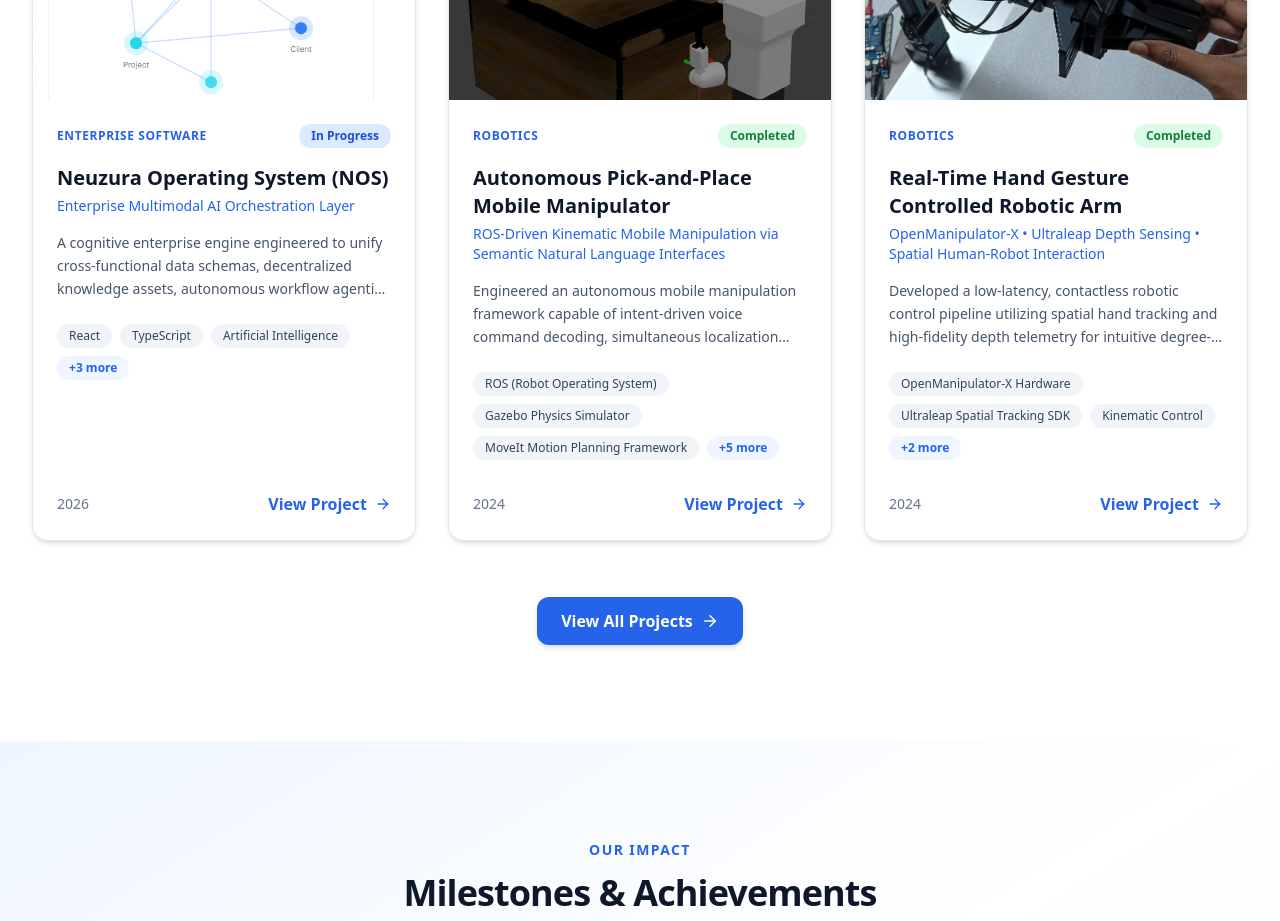
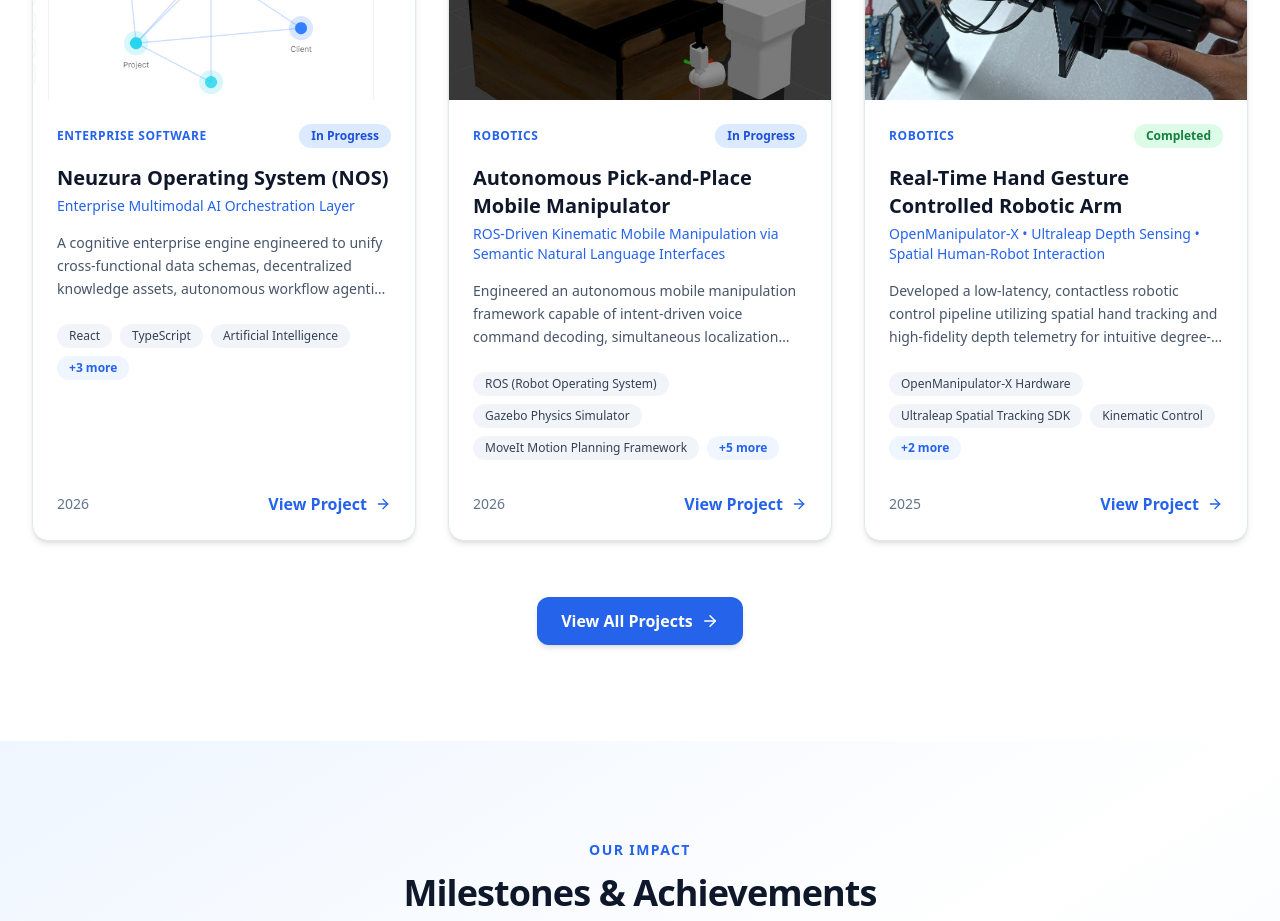
Before and after one commit to Neuzura-Technologies/neuzura-website, a React (Vite) app: page / in a window 1280 px wide. Shown: the part 3660-4581 px from the top of the page. Built offline with nearby package versions, Linux system fonts and the light colour scheme.

Commit message:
Projects

```diff
--- a/src/data/projects.ts
+++ b/src/data/projects.ts
@@ -56,7 +56,7 @@ export const PROJECTS: Project[] = [
 
         category: "Robotics",
 
-        status: "Completed",
+        status: "In Progress",
 
         featured: true,
 
@@ -92,7 +92,7 @@ export const PROJECTS: Project[] = [
 
         linkedin: "https://github.com/Neuzura-Technologies/neuzura-website",
 
-        year: 2024,
+        year: 2026,
     },
 //3
     {
@@ -135,7 +135,7 @@ export const PROJECTS: Project[] = [
         github: "https://github.com/Neuzura-Technologies/neuzura-website",
 
         linkedin: "https://github.com/Neuzura-Technologies/neuzura-website",
-        year: 2024,
+        year: 2025,
     },
 //4
     {
@@ -183,7 +183,7 @@ export const PROJECTS: Project[] = [
 
         linkedin: "https://github.com/Neuzura-Technologies/neuzura-website",
 
-        year: 2024,
+        year: 2025,
     },
 //5
     {
@@ -275,7 +275,7 @@ export const PROJECTS: Project[] = [
 
         linkedin: "https://github.com/Neuzura-Technologies/neuzura-website",
 
-        year: 2023,
+        year: 2024,
     },
 //7
     {
@@ -288,7 +288,7 @@ export const PROJECTS: Project[] = [
 
         category: "Artificial Intelligence",
 
-        status: "Completed",
+        status: "In Progress",
 
         featured: false,
 
@@ -322,7 +322,7 @@ export const PROJECTS: Project[] = [
 
         linkedin: "https://github.com/Neuzura-Technologies/neuzura-website",
 
-        year: 2025,
+        year: 2026,
     },
 //8
     {
@@ -382,7 +382,7 @@ export const PROJECTS: Project[] = [
 
         category: "Healthcare",
 
-        status: "Completed",
+        status: "In Progress",
 
         featured: false,
 
@@ -417,7 +417,7 @@ export const PROJECTS: Project[] = [
 
         linkedin: "https://github.com/Neuzura-Technologies/neuzura-website",
 
-        year: 2025,
+        year: 2026,
     },
 //10
     {
@@ -463,7 +463,7 @@ export const PROJECTS: Project[] = [
 
         linkedin: "https://github.com/Neuzura-Technologies/neuzura-website",
 
-        year: 2023,
+        year: 2025,
     },
 //11
     {
@@ -477,7 +477,7 @@ export const PROJECTS: Project[] = [
 
     category: "IoT",
 
-    status: "In Progress",
+    status: "Completed",
 
     featured: false,
 
@@ -517,7 +517,7 @@ export const PROJECTS: Project[] = [
 
     linkedin: "https://github.com/Neuzura-Technologies/neuzura-website",
 
-    year: 2026,
+    year: 2025,
     },
 //12
     {
```
